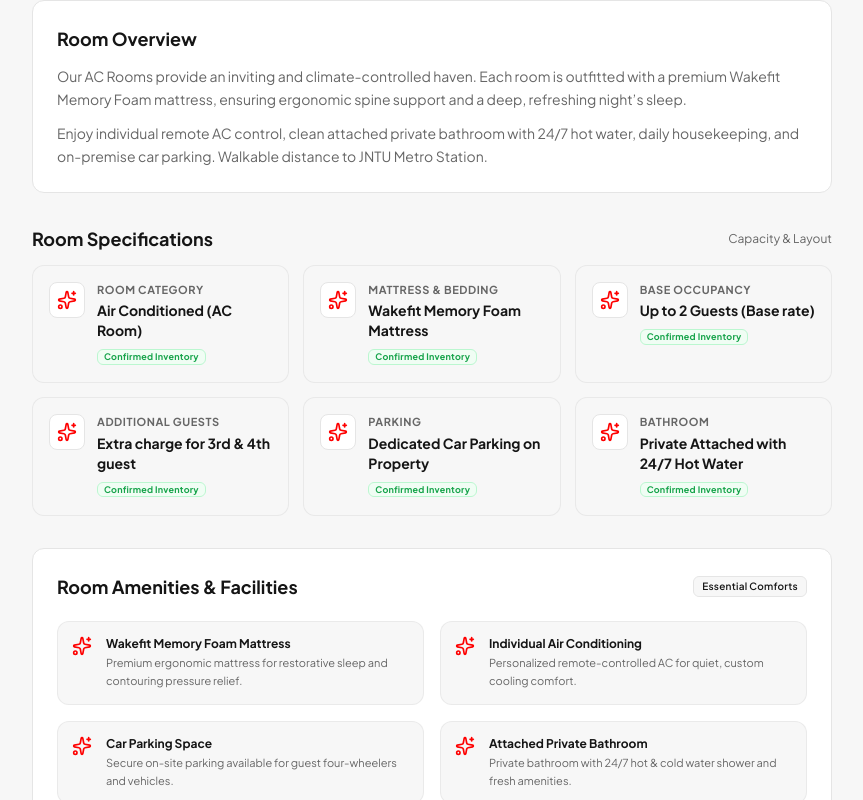
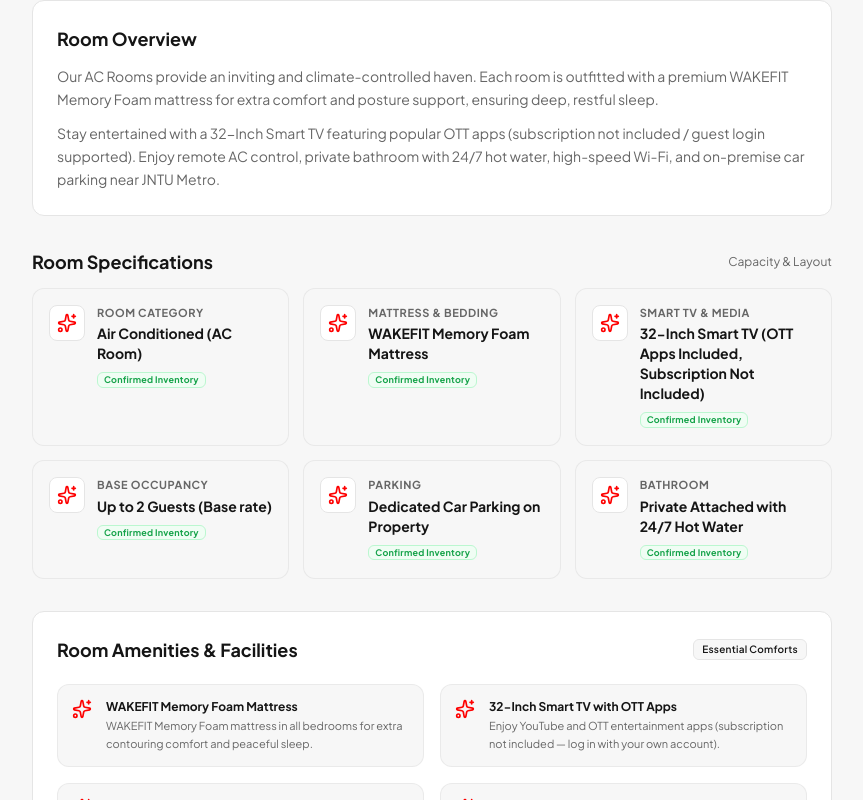
Before and after one commit to donthireddysaivarshini/manohar-grand, a React (Vite) app: page /rooms/ac-room in a window 1280 px wide. Shown: the part 1040-1840 px from the top of the page, without its empty margins (0-863 px from the left). Built offline with nearby package versions, Linux system fonts and the light colour scheme.

Commit message:
Add WAKEFIT Memory Foam Mattress in all bedrooms and 32-inch Smart TV with OTT Apps under comfortable stay

```diff
--- a/src/components/rooms/RoomCategoryCard.tsx
+++ b/src/components/rooms/RoomCategoryCard.tsx
@@ -88,11 +88,16 @@ export const RoomCategoryCard: React.FC<RoomCategoryCardProps> = ({ category })
             </div>
           </div>
 
-          {/* Wakefit Mattress Feature Banner */}
-          <div className="p-2.5 rounded-xl bg-red-50/60 border border-brand/20 flex items-center gap-2 text-xs text-brand font-semibold">
-            <Sparkles className="w-4 h-4 text-brand shrink-0" />
-            <span className="text-[11px] sm:text-xs leading-tight">
-              Wakefit Memory Foam Mattress in all rooms
+          {/* Wakefit Mattress & Smart TV Feature Banner */}
+          <div className="p-2.5 rounded-xl bg-red-50/70 border border-brand/20 flex flex-col gap-1 text-xs text-brand">
+            <div className="flex items-center gap-1.5 font-bold">
+              <Sparkles className="w-3.5 h-3.5 text-brand shrink-0" />
+              <span className="text-[11px] sm:text-xs">
+                WAKEFIT Memory Foam Mattress in all bedrooms
+              </span>
+            </div>
+            <span className="text-[10px] text-neutral-600 pl-5">
+              32" Smart TV with OTT Apps (subscription not included)
             </span>
           </div>
 
--- a/src/data/amenitiesData.ts
+++ b/src/data/amenitiesData.ts
@@ -10,40 +10,49 @@ export interface AmenityItem {
 
 export const AMENITIES_DATA: AmenityItem[] = [
   {
+    id: 'wakefit-mattress',
+    name: 'WAKEFIT Memory Foam Mattresses',
+    category: 'comfort',
+    description: 'WAKEFIT Memory Foam mattresses in all bedrooms for extra comfort and posture support.',
+    iconName: 'comfortable-stay',
+    isConfirmed: true,
+    statusLabel: 'All Rooms',
+  },
+  {
+    id: 'smart-tv',
+    name: '32" Smart TV with OTT Apps',
+    category: 'convenience',
+    description: 'Wall-mounted 32-inch Smart TV with OTT platform apps (subscription not included / guest login supported).',
+    iconName: 'tv',
+    isConfirmed: true,
+    statusLabel: 'All Rooms',
+  },
+  {
+    id: 'ac',
+    name: 'Individual Air Conditioning',
+    category: 'comfort',
+    description: 'Remote-controlled individual AC cooling available in all 20 AC Rooms.',
+    iconName: 'air-conditioning',
+    isConfirmed: true,
+    statusLabel: 'AC Rooms',
+  },
+  {
     id: 'parking',
-    name: 'Car & Vehicle Parking',
+    name: 'On-Site Vehicle Parking',
     category: 'convenience',
-    description: 'On-site vehicle parking space available for visiting guests and four-wheelers.',
+    description: 'Dedicated on-premise parking spaces for guest four-wheelers and vehicles.',
     iconName: 'parking',
     isConfirmed: true,
     statusLabel: 'Confirmed Amenity',
   },
   {
-    id: 'ac',
-    name: 'Air Conditioning',
-    category: 'comfort',
-    description: 'Individual remote-controlled AC available in all 20 AC Rooms.',
-    iconName: 'air-conditioning',
-    isConfirmed: true,
-    statusLabel: 'Confirmed (AC Rooms)',
-  },
-  {
     id: 'front-desk',
     name: '24/7 Front Desk Service',
     category: 'service',
-    description: 'Round-the-clock reception assistance for flexible check-ins and inquiries.',
+    description: 'Round-the-clock reception assistance for smooth check-ins and inquiries.',
     iconName: 'reception',
     isConfirmed: true,
     statusLabel: 'Confirmed 24/7 Service',
-  },
-  {
-    id: 'housekeeping',
-    name: 'Daily Housekeeping',
-    category: 'service',
-    description: 'Dedicated room tidying, clean linen, and sanitation for a fresh stay.',
-    iconName: 'housekeeping',
-    isConfirmed: false,
-    statusLabel: 'Demo Placeholder',
   },
   {
     id: 'hot-water',
@@ -51,17 +60,26 @@ export const AMENITIES_DATA: AmenityItem[] = [
     category: 'comfort',
     description: 'Continuous hot shower water in all attached private bathrooms.',
     iconName: 'hot-water',
-    isConfirmed: false,
-    statusLabel: 'Demo Placeholder',
+    isConfirmed: true,
+    statusLabel: 'All Rooms',
   },
   {
     id: 'wifi',
     name: 'High-Speed Wi-Fi',
     category: 'convenience',
-    description: 'Wireless internet connectivity across guest rooms and common areas.',
+    description: 'Fast wireless internet access across all guest rooms and public spaces.',
     iconName: 'wifi',
-    isConfirmed: false,
-    statusLabel: 'Demo Placeholder',
+    isConfirmed: true,
+    statusLabel: 'Complimentary',
+  },
+  {
+    id: 'housekeeping',
+    name: 'Daily Housekeeping',
+    category: 'service',
+    description: 'Regular room tidying, fresh linen, and sanitization for a clean stay.',
+    iconName: 'housekeeping',
+    isConfirmed: true,
+    statusLabel: 'Daily Service',
   },
   {
     id: 'power-backup',
@@ -69,16 +87,16 @@ export const AMENITIES_DATA: AmenityItem[] = [
     category: 'safety',
     description: 'Generator backup for uninterrupted lighting and essential room fixtures.',
     iconName: 'power-backup',
-    isConfirmed: false,
-    statusLabel: 'Demo Placeholder',
+    isConfirmed: true,
+    statusLabel: '24/7 Backup',
   },
   {
     id: 'security',
-    name: 'Security & Surveillance',
+    name: 'CCTV & Security Monitoring',
     category: 'safety',
-    description: 'Common area surveillance monitoring for enhanced guest peace of mind.',
+    description: 'Common area surveillance monitoring for guest safety and peace of mind.',
     iconName: 'security',
-    isConfirmed: false,
-    statusLabel: 'Demo Placeholder',
+    isConfirmed: true,
+    statusLabel: '24/7 Security',
   },
 ];
--- a/src/data/experienceData.ts
+++ b/src/data/experienceData.ts
@@ -9,10 +9,10 @@ export interface ExperienceHighlight {
 export const EXPERIENCE_HIGHLIGHTS: ExperienceHighlight[] = [
   {
     id: 'wakefit-comfort',
-    title: 'Comfortable Stay & Wakefit Mattresses',
-    description: 'Every bedroom is equipped with premium Wakefit Memory Foam mattresses for spine support and restful, deep sleep in both AC and Non-AC rooms.',
+    title: 'Comfortable Stay & Entertainment',
+    description: 'WAKEFIT Memory Foam Mattress in all bedrooms for extra comfort with 32-Inch Smart TV with OTT Apps (subscription not included).',
     iconName: 'comfortable-stay',
-    badge: 'Wakefit Memory Foam',
+    badge: 'Wakefit & Smart TV',
   },
   {
     id: 'connectivity',
--- a/src/data/roomCategories.ts
+++ b/src/data/roomCategories.ts
@@ -29,14 +29,16 @@ export interface RoomCategoryExtended extends RoomCategory {
 
 /**
  * COMPREHENSIVE ROOM CATEGORIES DATA
- * Features Wakefit Memory Foam Mattresses, clear cancellation policies, and mandatory Aadhar check-in.
+ * Features WAKEFIT Memory Foam Mattress in all bedrooms for extra comfort,
+ * 32-Inch Smart TV with OTT Apps (subscription not included),
+ * 50% refund cancellation before 2 days / 0% same-day, and mandatory Aadhar check-in.
  */
 export const ROOM_CATEGORIES_DATA: RoomCategoryExtended[] = [
   {
     id: CONFIRMED_ROOM_CATEGORIES[0].id,
     slug: CONFIRMED_ROOM_CATEGORIES[0].slug,
     name: CONFIRMED_ROOM_CATEGORIES[0].name,
-    subtitle: 'Climate-controlled comfort with Wakefit Memory Foam Mattress',
+    subtitle: 'Climate-controlled comfort with Wakefit Memory Foam Mattress & 32" Smart TV',
     totalInventory: CONFIRMED_ROOM_CATEGORIES[0].totalInventory, // 20 Confirmed
     demoBasePricePerNight: DEMO_PRICING_CONFIG.baseRates['ac-room'],
     demoCapacity: {
@@ -44,10 +46,11 @@ export const ROOM_CATEGORIES_DATA: RoomCategoryExtended[] = [
       maxChildren: 2,
     },
     occupancyNote: 'Up to 2 guests included. Extra charge may apply for 3rd & 4th guest (confirmed at check-in).',
-    demoBedType: 'Wakefit Memory Foam Double Bed',
+    demoBedType: 'WAKEFIT Memory Foam Double Bed',
     demoSizeSqFt: '240 sq ft',
     demoAmenities: [
-      'Wakefit Memory Foam Mattress',
+      'WAKEFIT Memory Foam Mattress',
+      '32-Inch Smart TV with OTT Apps',
       'Individual Air Conditioning',
       'Car Parking Available',
       'Attached Bathroom with 24/7 Hot Water',
@@ -65,8 +68,8 @@ export const ROOM_CATEGORIES_DATA: RoomCategoryExtended[] = [
     },
     isPlaceholderData: false,
     overviewParagraphs: [
-      'Our AC Rooms provide an inviting and climate-controlled haven. Each room is outfitted with a premium Wakefit Memory Foam mattress, ensuring ergonomic spine support and a deep, refreshing night’s sleep.',
-      'Enjoy individual remote AC control, clean attached private bathroom with 24/7 hot water, daily housekeeping, and on-premise car parking. Walkable distance to JNTU Metro Station.',
+      'Our AC Rooms provide an inviting and climate-controlled haven. Each room is outfitted with a premium WAKEFIT Memory Foam mattress for extra comfort and posture support, ensuring deep, restful sleep.',
+      'Stay entertained with a 32-Inch Smart TV featuring popular OTT apps (subscription not included / guest login supported). Enjoy remote AC control, private bathroom with 24/7 hot water, high-speed Wi-Fi, and on-premise car parking near JNTU Metro.',
     ],
     specifications: [
       {
@@ -77,154 +80,19 @@ export const ROOM_CATEGORIES_DATA: RoomCategoryExtended[] = [
       },
       {
         label: 'Mattress & Bedding',
-        value: 'Wakefit Memory Foam Mattress',
+        value: 'WAKEFIT Memory Foam Mattress',
         isDemo: false,
         iconName: 'comfortable-stay',
       },
       {
-        label: 'Base Occupancy',
-        value: 'Up to 2 Guests (Base rate)',
+        label: 'Smart TV & Media',
+        value: '32-Inch Smart TV (OTT Apps Included, Subscription Not Included)',
         isDemo: false,
-        iconName: 'comfortable-stay',
-      },
-      {
-        label: 'Additional Guests',
-        value: 'Extra charge for 3rd & 4th guest',
-        isDemo: false,
-        iconName: 'easy-booking',
-      },
-      {
-        label: 'Parking',
-        value: 'Dedicated Car Parking on Property',
-        isDemo: false,
-        iconName: 'parking',
-      },
-      {
-        label: 'Bathroom',
-        value: 'Private Attached with 24/7 Hot Water',
-        isDemo: false,
-        iconName: 'hot-water',
-      },
-    ],
-    roomFeatures: [
-      {
-        title: 'Wakefit Memory Foam Mattress',
-        description: 'Premium ergonomic mattress for restorative sleep and contouring pressure relief.',
-        iconName: 'comfortable-stay',
-        isConfirmed: true,
-      },
-      {
-        title: 'Individual Air Conditioning',
-        description: 'Personalized remote-controlled AC for quiet, custom cooling comfort.',
-        iconName: 'air-conditioning',
-        isConfirmed: true,
-      },
-      {
-        title: 'Car Parking Space',
-        description: 'Secure on-site parking available for guest four-wheelers and vehicles.',
-        iconName: 'parking',
-        isConfirmed: true,
-      },
-      {
-        title: 'Attached Private Bathroom',
-        description: 'Private bathroom with 24/7 hot & cold water shower and fresh amenities.',
-        iconName: 'hot-water',
-        isConfirmed: true,
-      },
-      {
-        title: 'High-Speed Wi-Fi',
-        description: 'Wireless internet connectivity for work, streaming, and navigation.',
-        iconName: 'wifi',
-        isConfirmed: true,
-      },
-      {
-        title: 'Daily Housekeeping',
-        description: 'Professional room tidying, clean linen, and sanitation.',
-        iconName: 'housekeeping',
-        isConfirmed: true,
-      },
-    ],
-    policies: [
-      {
-        title: 'Mandatory Guest Identification (18+)',
-        description: 'Original Aadhar Card is mandatory for every person checking in. Primary guest must be 18+ years of age.',
-        isDemo: false,
-      },
-      {
-        title: 'Cancellation Policy',
-        description: 'Cancel 2+ days before check-in to receive a 50% refund. Cancellations on the check-in day or within 48 hours are non-refundable (0% refund).',
-        isDemo: false,
-      },
-      {
-        title: 'Check-in & Check-out',
-        description: 'Check-in from 12:00 PM | Check-out until 11:00 AM (24/7 Front desk assistance available).',
-        isDemo: false,
-      },
-      {
-        title: 'Occupancy Terms',
-        description: 'Base rate includes up to 2 guests. Extra guest charge applies for 3rd/4th guest.',
-        isDemo: false,
-      },
-    ],
-  },
-  {
-    id: CONFIRMED_ROOM_CATEGORIES[1].id,
-    slug: CONFIRMED_ROOM_CATEGORIES[1].slug,
-    name: CONFIRMED_ROOM_CATEGORIES[1].name,
-    subtitle: 'Practical comfort with Wakefit Memory Foam Mattress',
-    totalInventory: CONFIRMED_ROOM_CATEGORIES[1].totalInventory, // 8 Confirmed
-    demoBasePricePerNight: DEMO_PRICING_CONFIG.baseRates['non-ac-room'],
-    demoCapacity: {
-      maxAdults: 2,
-      maxChildren: 1,
-    },
-    occupancyNote: 'Up to 2 guests. Practical budget stay with Wakefit mattress.',
-    demoBedType: 'Wakefit Memory Foam Double Bed',
-    demoSizeSqFt: '210 sq ft',
-    demoAmenities: [
-      'Wakefit Memory Foam Mattress',
-      'Ceiling Fan & Natural Ventilation',
-      'Car Parking Available',
-      'Attached Bathroom with 24/7 Hot Water',
-      'High-Speed Wi-Fi',
-      'Daily Housekeeping',
-    ],
-    demoImages: {
-      hero: 'https://images.unsplash.com/photo-1505693416388-ac5ce068fe85?auto=format&fit=crop&w=1200&q=80',
-      gallery: [
-        'https://images.unsplash.com/photo-1505693416388-ac5ce068fe85?auto=format&fit=crop&w=1200&q=80',
-        'https://images.unsplash.com/photo-1595526114035-0d45ed16cfbf?auto=format&fit=crop&w=1200&q=80',
-        'https://images.unsplash.com/photo-1582719478250-c89cae4dc85b?auto=format&fit=crop&w=1200&q=80',
-        'https://images.unsplash.com/photo-1584132967334-10e028bd69f7?auto=format&fit=crop&w=1200&q=80',
-      ],
-    },
-    isPlaceholderData: false,
-    overviewParagraphs: [
-      'Our Non-AC Rooms offer an economical and practical stay featuring genuine Wakefit Memory Foam mattresses for great spinal comfort and peaceful rest.',
-      'Equipped with ceiling fan cooling, attached private bathroom with 24/7 hot water, high-speed Wi-Fi, and on-site car parking. Ideal for budget-conscious business and family transit stays.',
-    ],
-    specifications: [
-      {
-        label: 'Room Category',
-        value: 'Non-AC Room (Budget Practical)',
-        isDemo: false,
-        iconName: 'comfortable-stay',
-      },
-      {
-        label: 'Mattress & Bedding',
-        value: 'Wakefit Memory Foam Mattress',
-        isDemo: false,
-        iconName: 'comfortable-stay',
+        iconName: 'tv',
       },
       {
         label: 'Base Occupancy',
         value: 'Up to 2 Guests (Base rate)',
-        isDemo: false,
-        iconName: 'comfortable-stay',
-      },
-      {
-        label: 'Ventilation',
-        value: 'Ceiling Fan & Natural Airflow',
         isDemo: false,
         iconName: 'comfortable-stay',
       },
@@ -243,9 +111,151 @@ export const ROOM_CATEGORIES_DATA: RoomCategoryExtended[] = [
     ],
     roomFeatures: [
       {
-        title: 'Wakefit Memory Foam Mattress',
-        description: 'Authentic Wakefit mattress in every room for deep, rejuvenating sleep.',
+        title: 'WAKEFIT Memory Foam Mattress',
+        description: 'WAKEFIT Memory Foam mattress in all bedrooms for extra contouring comfort and peaceful sleep.',
         iconName: 'comfortable-stay',
+        isConfirmed: true,
+      },
+      {
+        title: '32-Inch Smart TV with OTT Apps',
+        description: 'Enjoy YouTube and OTT entertainment apps (subscription not included — log in with your own account).',
+        iconName: 'tv',
+        isConfirmed: true,
+      },
+      {
+        title: 'Individual Air Conditioning',
+        description: 'Personalized remote-controlled AC for custom cooling comfort.',
+        iconName: 'air-conditioning',
+        isConfirmed: true,
+      },
+      {
+        title: 'Car Parking Space',
+        description: 'Secure on-site parking available for guest four-wheelers and vehicles.',
+        iconName: 'parking',
+        isConfirmed: true,
+      },
+      {
+        title: 'Attached Private Bathroom',
+        description: 'Private bathroom with 24/7 hot & cold water shower and fresh amenities.',
+        iconName: 'hot-water',
+        isConfirmed: true,
+      },
+      {
+        title: 'High-Speed Wi-Fi',
+        description: 'Fast wireless internet connectivity for streaming, work, and browsing.',
+        iconName: 'wifi',
+        isConfirmed: true,
+      },
+    ],
+    policies: [
+      {
+        title: 'Mandatory Guest Identification (18+)',
+        description: 'Original Aadhar Card is mandatory for every person checking in. Primary guest must be 18+ years of age.',
+        isDemo: false,
+      },
+      {
+        title: 'Cancellation Policy',
+        description: 'Cancel 2+ days before check-in to receive a 50% refund. Cancellations on the check-in day or within 48 hours are non-refundable (0% refund).',
+        isDemo: false,
+      },
+      {
+        title: 'OTT Subscription Policy',
+        description: '32-Inch Smart TV is provided with OTT apps. Personal active subscriptions required for OTT platforms.',
+        isDemo: false,
+      },
+      {
+        title: 'Check-in & Check-out',
+        description: 'Check-in from 12:00 PM | Check-out until 11:00 AM (24/7 Front desk assistance available).',
+        isDemo: false,
+      },
+    ],
+  },
+  {
+    id: CONFIRMED_ROOM_CATEGORIES[1].id,
+    slug: CONFIRMED_ROOM_CATEGORIES[1].slug,
+    name: CONFIRMED_ROOM_CATEGORIES[1].name,
+    subtitle: 'Practical comfort with Wakefit Memory Foam Mattress & 32" Smart TV',
+    totalInventory: CONFIRMED_ROOM_CATEGORIES[1].totalInventory, // 8 Confirmed
+    demoBasePricePerNight: DEMO_PRICING_CONFIG.baseRates['non-ac-room'],
+    demoCapacity: {
+      maxAdults: 2,
+      maxChildren: 1,
+    },
+    occupancyNote: 'Up to 2 guests. Practical budget stay with Wakefit mattress & Smart TV.',
+    demoBedType: 'WAKEFIT Memory Foam Double Bed',
+    demoSizeSqFt: '210 sq ft',
+    demoAmenities: [
+      'WAKEFIT Memory Foam Mattress',
+      '32-Inch Smart TV with OTT Apps',
+      'Ceiling Fan & Natural Ventilation',
+      'Car Parking Available',
+      'Attached Bathroom with 24/7 Hot Water',
+      'High-Speed Wi-Fi',
+      'Daily Housekeeping',
+    ],
+    demoImages: {
+      hero: 'https://images.unsplash.com/photo-1505693416388-ac5ce068fe85?auto=format&fit=crop&w=1200&q=80',
+      gallery: [
+        'https://images.unsplash.com/photo-1505693416388-ac5ce068fe85?auto=format&fit=crop&w=1200&q=80',
+        'https://images.unsplash.com/photo-1595526114035-0d45ed16cfbf?auto=format&fit=crop&w=1200&q=80',
+        'https://images.unsplash.com/photo-1582719478250-c89cae4dc85b?auto=format&fit=crop&w=1200&q=80',
+        'https://images.unsplash.com/photo-1584132967334-10e028bd69f7?auto=format&fit=crop&w=1200&q=80',
+      ],
+    },
+    isPlaceholderData: false,
+    overviewParagraphs: [
+      'Our Non-AC Rooms offer an economical and comfortable stay featuring genuine WAKEFIT Memory Foam mattresses in all bedrooms for extra comfort.',
+      'Equipped with a 32-Inch Smart TV with OTT apps (subscription not included), ceiling fan ventilation, attached bathroom with 24/7 hot water, high-speed Wi-Fi, and on-site car parking.',
+    ],
+    specifications: [
+      {
+        label: 'Room Category',
+        value: 'Non-AC Room (Budget Practical)',
+        isDemo: false,
+        iconName: 'comfortable-stay',
+      },
+      {
+        label: 'Mattress & Bedding',
+        value: 'WAKEFIT Memory Foam Mattress',
+        isDemo: false,
+        iconName: 'comfortable-stay',
+      },
+      {
+        label: 'Smart TV & Media',
+        value: '32-Inch Smart TV (OTT Apps Included, Subscription Not Included)',
+        isDemo: false,
+        iconName: 'tv',
+      },
+      {
+        label: 'Base Occupancy',
+        value: 'Up to 2 Guests (Base rate)',
+        isDemo: false,
+        iconName: 'comfortable-stay',
+      },
+      {
+        label: 'Parking',
+        value: 'Dedicated Car Parking on Property',
+        isDemo: false,
+        iconName: 'parking',
+      },
+      {
+        label: 'Bathroom',
+        value: 'Private Attached with 24/7 Hot Water',
+        isDemo: false,
+        iconName: 'hot-water',
+      },
+    ],
+    roomFeatures: [
+      {
+        title: 'WAKEFIT Memory Foam Mattress',
+        description: 'WAKEFIT Memory Foam mattress in all bedrooms for extra comfort and spinal alignment.',
+        iconName: 'comfortable-stay',
+        isConfirmed: true,
+      },
+      {
+        title: '32-Inch Smart TV with OTT Apps',
+        description: 'Wall-mounted Smart TV with OTT platform apps (subscription not included).',
+        iconName: 'tv',
         isConfirmed: true,
       },
       {
@@ -272,12 +282,6 @@ export const ROOM_CATEGORIES_DATA: RoomCategoryExtended[] = [
         iconName: 'wifi',
         isConfirmed: true,
       },
-      {
-        title: 'Daily Housekeeping',
-        description: 'Regular room tidying and clean linen upkeep.',
-        iconName: 'housekeeping',
-        isConfirmed: true,
-      },
     ],
     policies: [
       {
@@ -291,13 +295,13 @@ export const ROOM_CATEGORIES_DATA: RoomCategoryExtended[] = [
         isDemo: false,
       },
       {
-        title: 'Check-in & Check-out',
-        description: 'Check-in from 12:00 PM | Check-out until 11:00 AM (24/7 Front desk assistance available).',
+        title: 'OTT Subscription Policy',
+        description: '32-Inch Smart TV is provided with OTT apps. Personal active subscriptions required for OTT platforms.',
         isDemo: false,
       },
       {
-        title: 'Occupancy Terms',
-        description: 'Standard occupancy is 2 guests in clean, practical surroundings.',
+        title: 'Check-in & Check-out',
+        description: 'Check-in from 12:00 PM | Check-out until 11:00 AM (24/7 Front desk assistance available).',
         isDemo: false,
       },
     ],
--- a/src/pages/about/AboutPage.tsx
+++ b/src/pages/about/AboutPage.tsx
@@ -72,7 +72,7 @@ export const AboutPage: React.FC = () => {
                 <div className="flex flex-col gap-2.5 pt-2 text-xs text-neutral-dark font-medium w-full">
                   <div className="flex items-center gap-2 p-2.5 rounded-lg bg-neutral-50 border border-neutral-200">
                     <CheckCircle2 className="w-4 h-4 text-feedback-success shrink-0" />
-                    <span><strong>Wakefit Memory Foam Mattresses</strong> in each and every bedroom</span>
+                    <span><strong>WAKEFIT Memory Foam Mattress</strong> in all bedrooms &amp; <strong>32" Smart TV</strong> with OTT Apps</span>
                   </div>
                   <div className="flex items-center gap-2 p-2.5 rounded-lg bg-neutral-50 border border-neutral-200">
                     <CheckCircle2 className="w-4 h-4 text-feedback-success shrink-0" />
```
